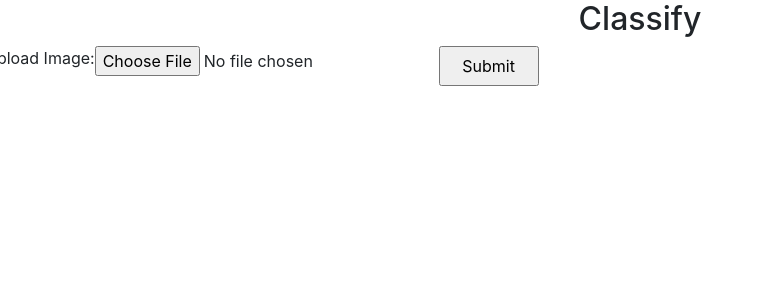
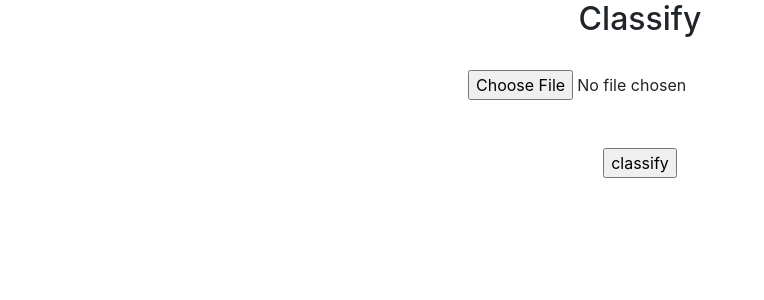
Before and after one commit to Sajan4072/keras_model-django, a Django app: page / in a window 1280 px wide. Shown: the part 56-356 px from the top of the page, without its empty margins (0-764 px from the left). Run offline with Django 3.2, Linux system fonts and the light colour scheme; some libraries are stand-ins or nearby versions.

Commit message:
template updated

```diff
--- a/mobilenet/kerasmodel/mobnetclassifier/templates/index.html
+++ b/mobilenet/kerasmodel/mobnetclassifier/templates/index.html
@@ -2,23 +2,18 @@
 <div style="text-align: center;">
     <h2>Classify</h2>
 
+    <br>
 
     <form method="post" enctype="multipart/form-data" action="predictImage">
 
         {% csrf_token %}
-
-        <div class="row" style="text-align: center;">
-            <label for="fname">Upload Image:</label>
-            <input class="from-control" name="fname" type="file">
+        <input name="filePath" type="file"><br><br>
+        <br>
 
 
-            <input type="submit" value="Submit" style="width: 100px; height: 40px;">
-        </div>
-</div>
-
-</form>
+        <input type="submit" value="classify"></div>
 
 
 
-
-{% endblock %}
+</form>
+<br> {% endblock %}
```
